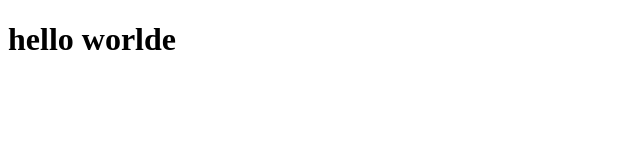
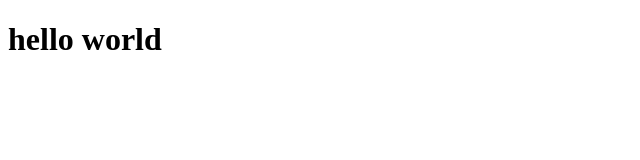
Before and after one commit to MatheusF99/portfolio, a Next.js app: page / in a window 1280 px wide. Shown: the top 160 px of the page, without its empty margins (0-640 px from the left). Built offline with nearby package versions, Linux system fonts and the light colour scheme.

Commit message:
paginas configuradas

```diff
--- a/pages/_app.tsx
+++ b/pages/_app.tsx
@@ -1,4 +1,7 @@
-function MyApp({ Component, pageProps }) {
+import React from 'react'
+import { AppProps } from 'next/app'
+
+const MyApp: React.FC<AppProps> = ({ Component, pageProps }) => {
   return <Component {...pageProps} />
 }
 
--- a/pages/index.tsx
+++ b/pages/index.tsx
@@ -10,7 +10,7 @@ const Home: React.FC = () => {
       </Head>
 
       <main>
-        <h1>hello worlde</h1>
+        <h1>hello world</h1>
       </main>
     </div>
   )
```
